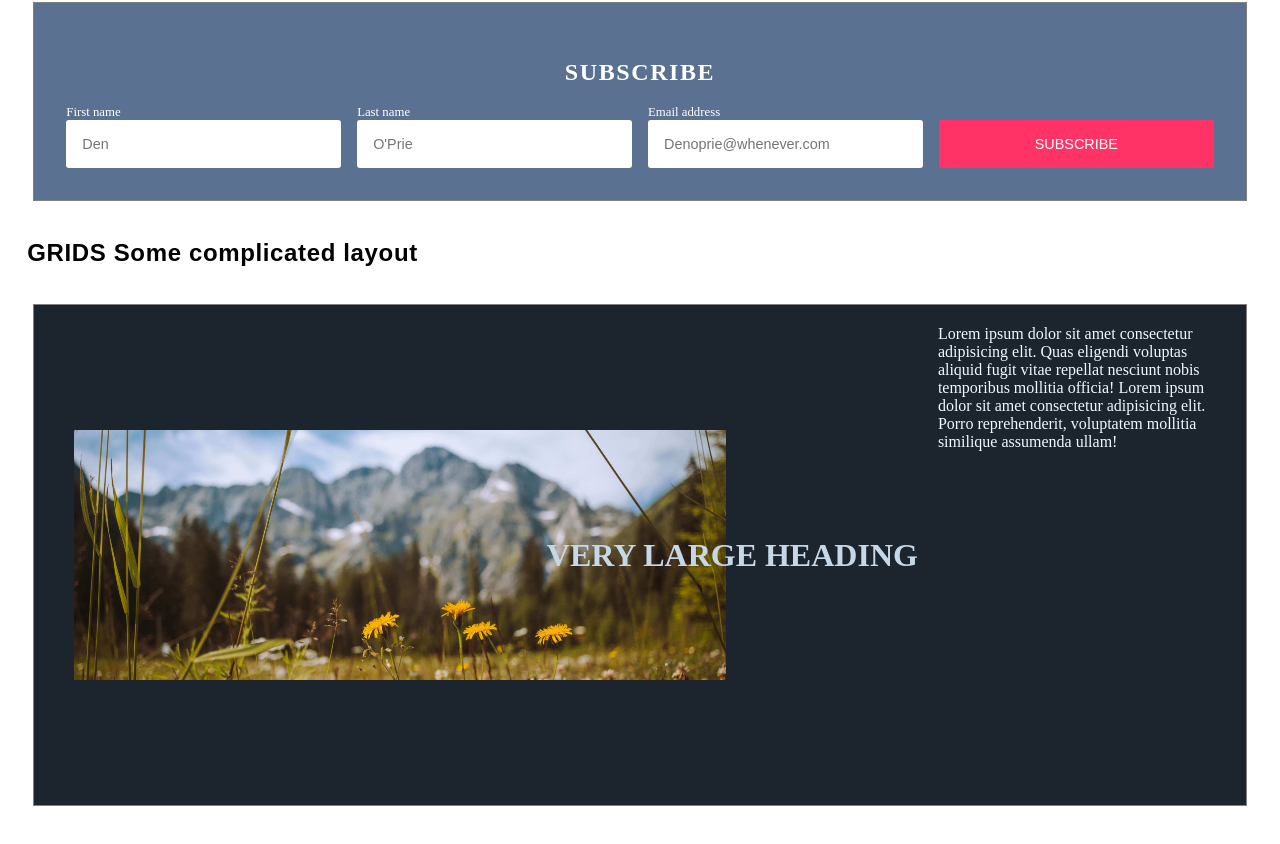
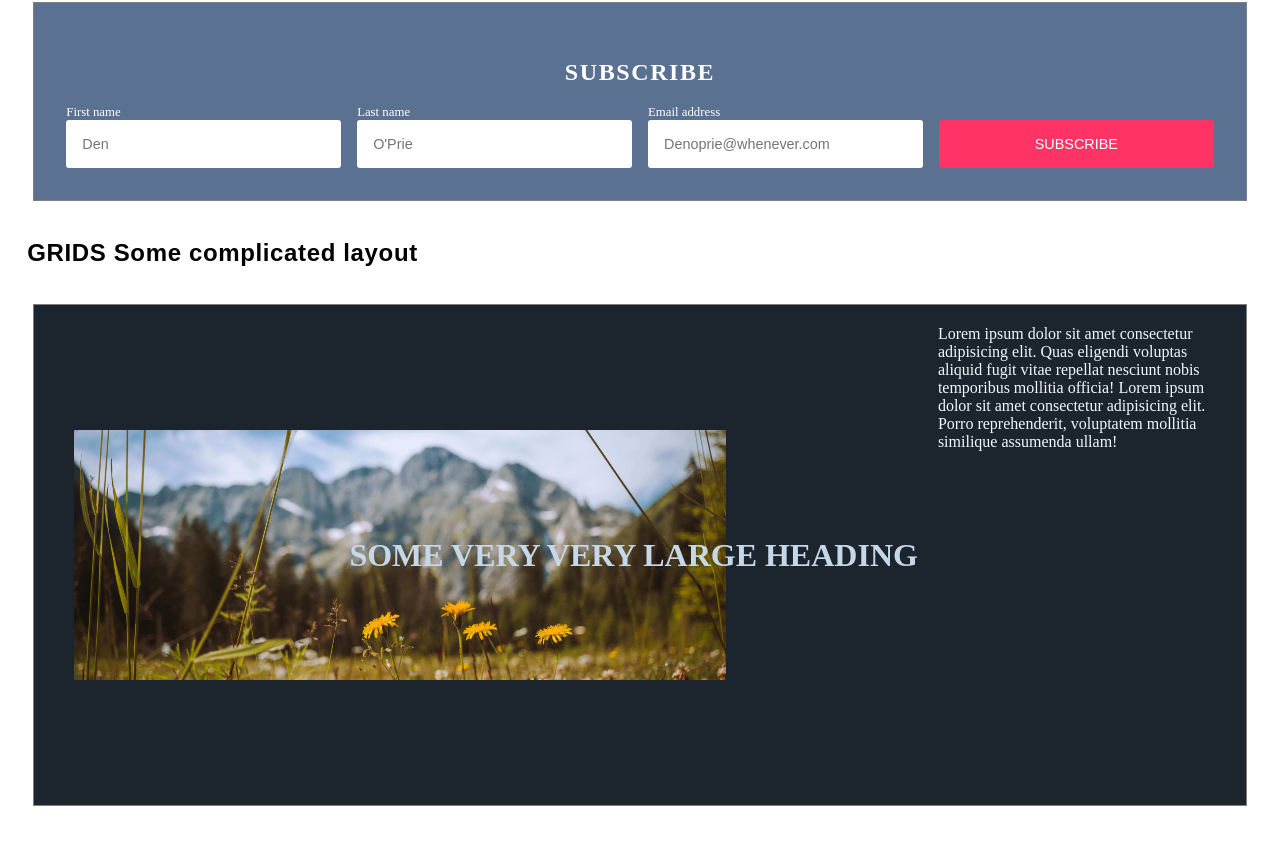
Before and after one commit to deniolp/myGrids, a plain HTML site: page index.html in a window 1280 px wide. Shown: the part 1729-2573 px from the top of the page. Drawn offline with Linux system fonts and the light colour scheme.

Commit message:
Making large heading longer

```diff
--- a/index.html
+++ b/index.html
@@ -73,7 +73,7 @@
   <div class="container">
     <article class="grid6">
       <div class="grid__heading">
-        <h3 class="grid__heading-text">Very Large Heading</h3>
+        <h3 class="grid__heading-text">Some Very Very Large Heading</h3>
       </div>
       <div class="grid__image"></div>
       <div class="grid__text">Lorem ipsum dolor sit amet consectetur adipisicing elit. Quas eligendi voluptas aliquid fugit vitae repellat nesciunt nobis temporibus mollitia officia! Lorem ipsum dolor sit amet consectetur adipisicing elit. Porro reprehenderit, voluptatem mollitia similique assumenda ullam!</div>
```
Also changed, not shown: 1 other file.
